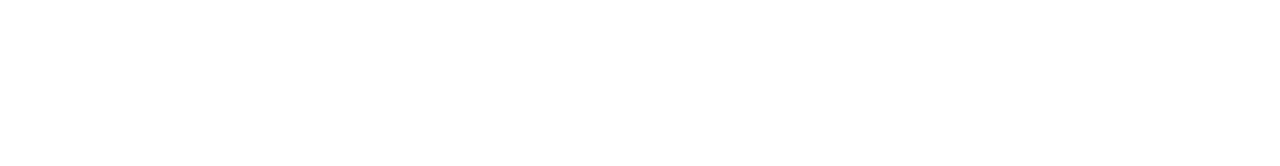
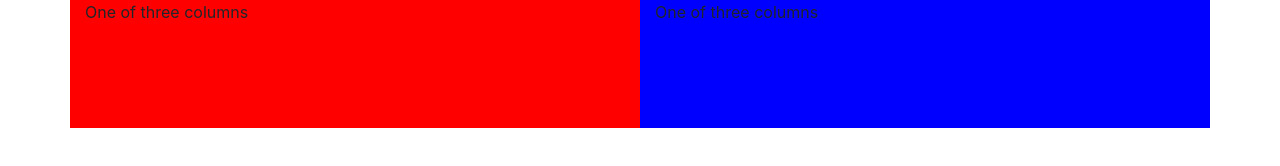
Before and after one commit to raiabhinav1995/Learning_Web_Development, a plain HTML site: page Day1_HTML/day1.html in a window 1280 px wide. Drawn offline with nearby package versions, Linux system fonts and the light colour scheme.

Commit message:
Practised with Bootstrap added to project
Practised with Bootstrap added to project

```diff
--- a/Day1_Bootstrap/day1bs.css
+++ b/Day1_Bootstrap/day1bs.css
@@ -0,0 +1,12 @@
+.red-back
+{
+    background-color: red;
+    height: 10vmax;
+
+}
+.blue-back
+{
+    background-color: blue;
+    height: 10vmax;
+
+}
--- a/Day1_HTML/day1.html
+++ b/Day1_HTML/day1.html
@@ -46,11 +46,25 @@
 <!DOCTYPE html>
 <html lang="en">
 <head>
+    <link rel="stylesheet" href="https://stackpath.bootstrapcdn.com/bootstrap/4.4.1/css/bootstrap.min.css" integrity="sha384-Vkoo8x4CGsO3+Hhxv8T/Q5PaXtkKtu6ug5TOeNV6gBiFeWPGFN9MuhOf23Q9Ifjh" crossorigin="anonymous">
+    <link rel="stylesheet" href="../Day1_Bootstrap/day1bs.css">
     <meta charset="UTF-8">
     <meta name="viewport" content="width=device-width, initial-scale=1.0">
     <title>Document</title>
 </head>
 <body>
-
+    <div class="container">
+        <div class="row">
+          <div class="col-md-6 red-back">
+            One of three columns
+          </div>
+          <div class="col-md-6 blue-back">
+            One of three columns
+          </div>
+          <!-- <div class="col-sm">
+            One of three columns
+          </div> -->
+        </div>
+      </div>
 </body>
 </html>
```
